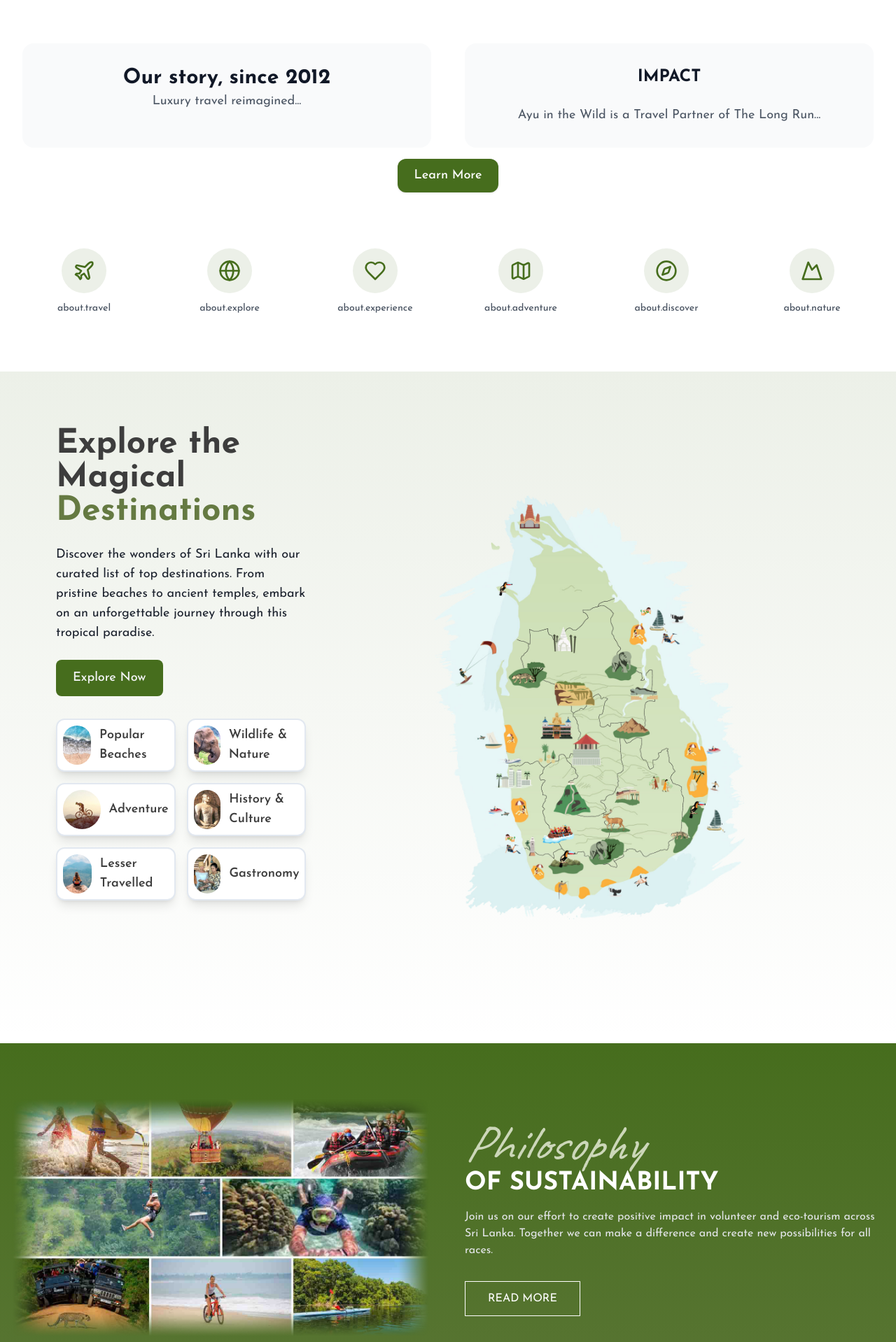
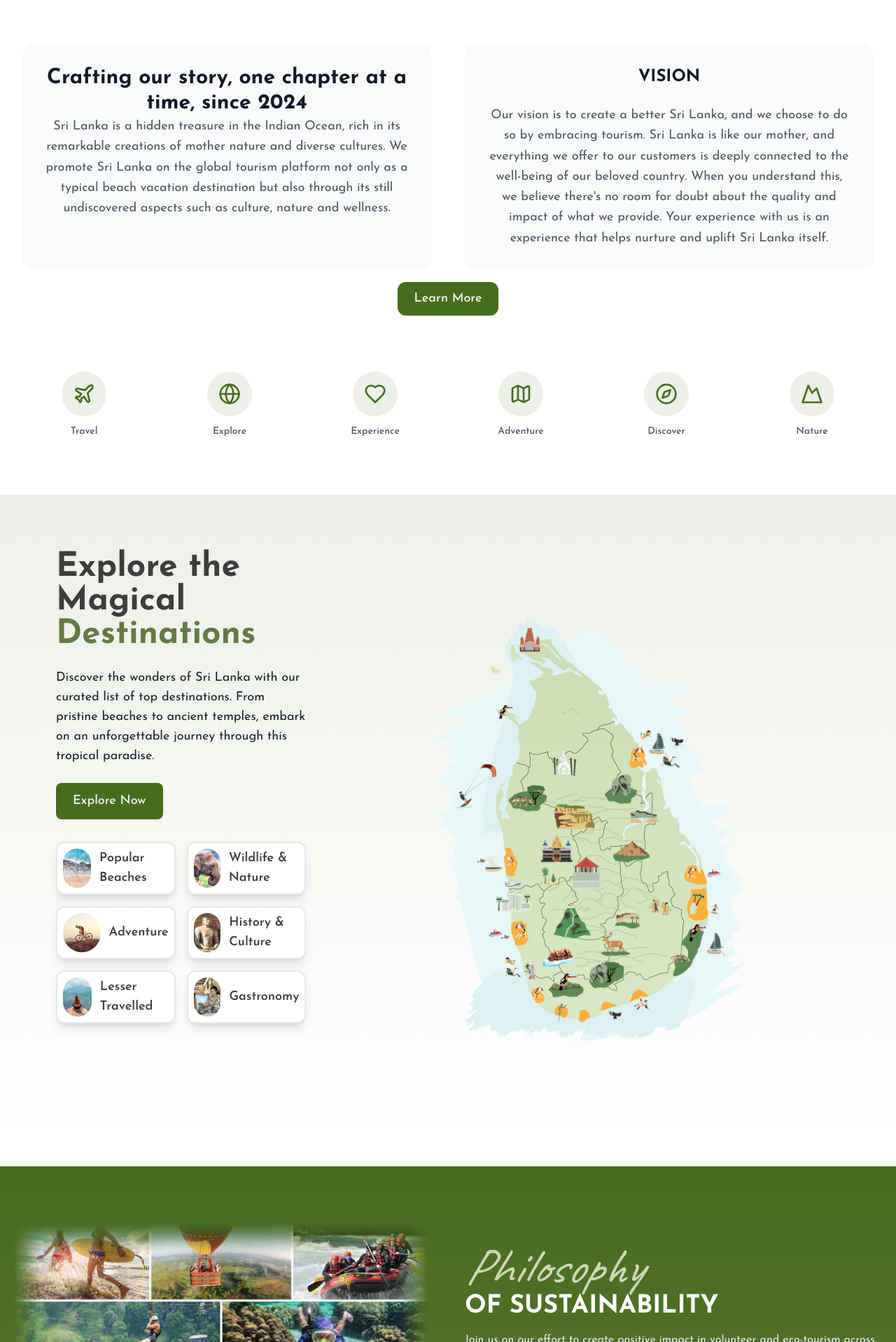
Before and after one commit to therazus/ceylonwanderer, a Next.js app: page / in a window 1280 px wide. Shown: the part 802-2720 px from the top of the page at 70% size. Built offline with nearby package versions, Linux system fonts and the light colour scheme.

Commit message:
translation home page

```diff
--- a/next-i18next.config.js
+++ b/next-i18next.config.js
@@ -3,4 +3,8 @@ module.exports = {
     defaultLocale: "en",
     locales: ["en", "de"],
   },
+
+  react: {
+    useSuspense: false,
+  },
 };
--- a/public/locales/de.json
+++ b/public/locales/de.json
@@ -1,10 +1,20 @@
 {
+
   "about": {
-    "title": "Unsere Geschichte seit 2012",
-    "description": "Luxusreisen neu definiert...",
-    "impact": "EINFLUSS",
-    "impact_description": "Ayu in the Wild ist ein Reisepartner von The Long Run...",
-    "learn_more": "Mehr erfahren"
+    "title": "Unsere Geschichte schreiben, Kapitel für Kapitel, seit 2024",
+    "description": "Sri Lanka ist ein verborgenes Juwel im Indischen Ozean, reich an beeindruckenden Naturschätzen und einer vielfältigen Kultur. Unser Unternehmen fördert Sri Lanka auf der globalen Tourismusplattform nicht nur als typisches Strandurlaubsziel, sondern hebt auch die bisher unentdeckten Aspekte wie Kultur, Natur und Wellness hervor.",
+    "impact": "VISION",
+    "impact_description": "Unsere Vision ist es, ein besseres Sri Lanka zu schaffen, und wir wählen den Weg des Tourismus, um dies zu erreichen. Sri Lanka ist wie unsere Mutter, und alles, was wir unseren Kunden bieten, ist tief mit dem Wohl unseres geliebten Landes verbunden. Wenn man dies versteht, gibt es keinen Zweifel an der Qualität und Wirkung dessen, was wir bieten. Ihre Erfahrung mit uns ist eine Erfahrung, die Sri Lanka selbst nährt und stärkt.",
+    "learn_more": "Mehr erfahren",
+
+    "icons" : {
+      "travel" : "Reisen",
+      "explore" : "Erkunden",
+      "experience" : "Erfahren",
+      "adventure" : "Abenteuer",
+      "nature" : "Natur",
+      "discover" : "Entdecken"
+    }
   },
 
 
@@ -13,14 +23,82 @@
     "about_us": "ÜBER UNS",
     "destinations": "REISEZIELE",
     "contact": "KONTAKT",
-    "search_placeholder": "Suchen...",
+    "search": "Suchen...",
     "translate" : "Übersetzen"
   },
 
   "hero": {
-    "title_line1": "Entdecke die ungezähmte Schönheit von",
+    "title_line1": "Entdecke die ungezähmte Schönheit",
     "title_line2": "Sri Lanka",
     "description": "Wo jeder Moment zu einer unvergesslichen Erinnerung wird."
+  },
+
+
+  "destination": {
+    "title1":"Entdecken Sie die Magischen",
+    "title2":"Reiseziele",
+    "description":"Erforschen Sie die Wunder Sri Lankas mit unserer sorgfältig ausgewählten Liste der besten Reiseziele. Von unberührten Stränden bis hin zu antiken Tempeln – begeben Sie sich auf eine unvergessliche Reise durch dieses tropische Paradies",
+    "explore-now":"Jetzt erkunden",
+
+    "buttons" : {
+      "popular-beaches" : "Beliebte Strände",
+      "wildlife-nature" : "Tierwelt & Natur",
+      "adventure" : "Abenteuer",
+      "history-culture" : "Geschichte & Kultur",
+      "lesser-travelled" : "Weniger bereiste Orte",
+      "gastronomy" : "Gastronomie"
+    }
+
+  },
+
+  "sustainability": {
+    "title1":"Philosophie",
+    "title2":"Der Nachhaltigkeit",
+    "description":"Schließen Sie sich uns an, um einen positiven Einfluss im Bereich des freiwilligen und Ökotourismus in Sri Lanka zu schaffen. Gemeinsam können wir einen Unterschied machen und neue Möglichkeiten für alle Völker schaffen.",
+    "read-more":"MEHR LESEN",
+
+    "education" : {
+      "title" : "Bildung",
+      "description" : "Gemeinschaften durch Wissen und Lernmöglichkeiten stärken."
+      },
+
+      "plant" : {
+        "title" : "Einen Baum pflanzen",
+        "description" : "Beitrag zur Aufforstung und zum Umweltschutz."
+        },
+
+        "animal" : {
+          "title" : "Tierrettung",
+          "description" : "Unterstützung von Tierrettungs- und Schutzprogrammen."
+      }
+
+
+
+  },
+
+  "footer":{
+    "connect" : {
+      "title" : "Verbinden",
+      "contact" : "Kontakt"
+    },
+
+    "find-out-more" : {
+      "title" : "Mehr erfahren",
+      "about": "Über uns",
+      "conscious-travel" : "Bewusstes Reisen",
+      "trade-portal" : "Handelsportal"
+  },
+
+  "advocacy" : {
+    "title" : "Fürsprechen",
+    "description" : "Zusammenarbeit für nachhaltigen Tourismus"
+  },
+
+  "legals" : {
+    "title" : "Rechtliches",
+   "cookies-privacypolicy" : "Cookies & Datenschutz",
+   "all-rights-reserved" : "Alle Rechte vorbehalten"
   }
+}
 
 }
--- a/public/locales/en.json
+++ b/public/locales/en.json
@@ -1,10 +1,19 @@
 {
   "about": {
-    "title": "Our story, since 2012",
-    "description": "Luxury travel reimagined...",
-    "impact": "IMPACT",
-    "impact_description": "Ayu in the Wild is a Travel Partner of The Long Run...",
-    "learn_more": "Learn More"
+    "title": "Crafting our story, one chapter at a time, since 2024",
+    "description": "Sri Lanka is a hidden treasure in the Indian Ocean, rich in its remarkable creations of mother nature and diverse cultures. We promote Sri Lanka on the global tourism platform not only as a typical beach vacation destination but also through its still undiscovered aspects such as culture, nature and wellness.",
+    "impact": "VISION",
+    "impact_description": "Our vision is to create a better Sri Lanka, and we choose to do so by embracing tourism. Sri Lanka is like our mother, and everything we offer to our customers is deeply connected to the well-being of our beloved country. When you understand this, we believe there's no room for doubt about the quality and impact of what we provide. Your experience with us is an experience that helps nurture and uplift Sri Lanka itself.",
+    "learn_more": "Learn More",
+
+    "icons" : {
+      "travel" : "Travel",
+      "explore" : "Explore",
+      "experience" : "Experience",
+      "adventure" : "Adventure",
+      "nature" : "Nature",
+      "discover" : "Discover"
+    }
   },
 
   "navbar": {
@@ -12,7 +21,7 @@
     "about_us": "ABOUT US",
     "destinations": "DESTINATIONS",
     "contact": "CONTACT",
-    "search_placeholder": "Search...",
+    "search": "Search...",
     "translate" : "Translate"
   },
 
@@ -20,7 +29,76 @@
     "title_line1": "Discover the untamed beauty of",
     "title_line2": "Sri Lanka",
     "description": "Where every moment becomes an unforgettable memory."
+  },
+
+  "destination": {
+    "title1":"Explore the Magical",
+    "title2":"Destinations",
+    "description":"Discover the wonders of Sri Lanka with our curated list of top destinations. From pristine beaches to ancient temples, embark on an unforgettable journey through this tropical paradise.",
+    "explore-now":"Explore Now",
+
+    "buttons" : {
+      "popular-beaches" : "Popular Beaches",
+      "wildlife-nature" : "Wildlife & Nature",
+      "adventure" : "Adventure",
+      "history-culture" : "History & Culture",
+      "lesser-travelled" : "Lesser Travelled",
+      "gastronomy" : "Gastronomy"
+    }
+
+  },
+
+
+  "sustainability": {
+    "title1":"Philosophy",
+    "title2":"Of Sustainability",
+    "description":"Join us on our effort to create positive impact in volunteer and eco-tourism across Sri Lanka. Together we can make a difference and create new possibilities for all races.",
+    "read-more":"READ MORE",
+
+    "education" : {
+      "title" : "Education",
+      "description" : "Empowering communities through knowledge and learning opportunities."
+      },
+
+      "plant" : {
+        "title" : "Plant a Tree ",
+        "description" : "Contributing to reforestation and environmental conservation."
+        },
+
+        "animal" : {
+          "title" : "Tierrettung",
+          "description" : "Protecting and caring for wildlife in need"
+      }
+
+
+
+  },
+
+
+  "footer":{
+    "connect" : {
+      "title" : "Connect",
+      "contact" : "Contact"
+    },
+
+    "find-out-more" : {
+      "title" : "Find Out More",
+      "about us": "About Us",
+      "conscious-travel" : "Conscious Travel",
+      "trade-portal" : "Trade Portal"
+  },
+
+  "advocacy" : {
+    "title" : "Advocacy",
+    "description" : "Collaborating for sustainable tourism"
+  },
+
+  "legals" : {
+    "title" : "Legals",
+   "cookies-privacypolicy" : "Cookies & Privacy Policy",
+   "all-rights-reserved" : "All Rights Reserved"
   }
+}
 
 
 }
--- a/src/app/components/about-us.tsx
+++ b/src/app/components/about-us.tsx
@@ -1,8 +1,8 @@
 "use client";
+import { useTranslation } from "react-i18next";
 
 import { Button } from "../components/ui/button";
 import { Plane, Globe, Heart, Map, Compass, Mountain } from "lucide-react";
-import { useTranslation } from "react-i18next";
 
 export default function AboutUs() {
   const { t } = useTranslation();
@@ -38,12 +38,12 @@ export default function AboutUs() {
 
         <div className="mt-16 grid grid-cols-2 md:grid-cols-3 lg:grid-cols-6 gap-8">
           {[
-            { icon: Plane, label: t("about.travel") },
-            { icon: Globe, label: t("about.explore") },
-            { icon: Heart, label: t("about.experience") },
-            { icon: Map, label: t("about.adventure") },
-            { icon: Compass, label: t("about.discover") },
-            { icon: Mountain, label: t("about.nature") },
+            { icon: Plane, label: t("about.icons.travel") },
+            { icon: Globe, label: t("about.icons.explore") },
+            { icon: Heart, label: t("about.icons.experience") },
+            { icon: Map, label: t("about.icons.adventure") },
+            { icon: Compass, label: t("about.icons.discover") },
+            { icon: Mountain, label: t("about.icons.nature") },
           ].map((item, index) => (
             <div
               key={index}
--- a/src/app/components/navbar.tsx
+++ b/src/app/components/navbar.tsx
@@ -1,5 +1,6 @@
 "use client";
 
+import { useTranslation } from "react-i18next";
 import Link from "next/link";
 import Image from "next/image";
 import { Menu, Search, Languages, ChevronDown } from "lucide-react";
@@ -10,7 +11,6 @@ import { Input } from "../components/ui/input";
 import { Sheet, SheetContent, SheetTrigger } from "../components/ui/sheet";
 
 import { useLanguage } from "../context/language-context";
-import { useTranslation } from "react-i18next";
 
 export default function Navbar() {
   const { language, setLanguage } = useLanguage();
@@ -60,7 +60,7 @@ export default function Navbar() {
                   <div className="flex items-center border-b border-gray-300">
                     <Input
                       type="search"
-                      placeholder={t("navbar.search_placeholder")}
+                      placeholder={t("navbar.search") as string}
                       className="w-full text-sm text-base border-none focus:outline-none focus:ring-0"
                       style={{
                         outline: "none",
--- a/src/app/components/sustainability-activities.tsx
+++ b/src/app/components/sustainability-activities.tsx
@@ -1,4 +1,7 @@
+"use client";
+
 import React from "react";
+import { useTranslation } from "react-i18next";
 import { Leaf, GraduationCap, Heart, ArrowRight } from "lucide-react";
 import education from "../../../public/education.jpg";
 import plant from "../../../public/plant.jpg";
@@ -6,6 +9,8 @@ import animal from "../../../public/rescue.jpg";
 import sustainableimage from "../../../public/sustainable.png";
 
 const SustainabilityActivities = () => {
+  const { t } = useTranslation();
+
   return (
     <section className="bg-gradient-to-b from-primary to-tan_primary text-white py-20">
       {/* Philosophy Header */}
@@ -24,16 +29,18 @@ const SustainabilityActivities = () => {
           {/* Right Content */}
           <div className="w-full md:w-1/2">
             <h2 className="text-7xl font-serif italic  font-caveat text-muted_primary">
-              Philosophy
+              {t("sustainability.title1")}
             </h2>
-            <h3 className="text-4xl font-bold mb-4">OF SUSTAINABILITY</h3>
+
+            {/* make following uppercrease */}
+            <h3 className="text-4xl font-bold  mb-4 uppercase">
+              {t("sustainability.title2")}
+            </h3>
             <p className="text-gray-200 mb-8">
-              Join us on our effort to create positive impact in volunteer and
-              eco-tourism across Sri Lanka. Together we can make a difference
-              and create new possibilities for all races.
+              {t("sustainability.description")}
             </p>
             <button className="border border-white px-8 py-3 hover:bg-white hover:text-tan_primary transition-all">
-              READ MORE
+              {t("sustainability.read-more")}
             </button>
           </div>
         </div>
@@ -54,10 +61,12 @@ const SustainabilityActivities = () => {
             <div className="absolute inset-0 bg-black bg-opacity-50 group-hover:bg-opacity-70 transition-all flex items-center justify-center">
               <div className="text-center p-6">
                 <GraduationCap className="w-12 h-12 mx-auto mb-4" />
-                <h3 className="text-2xl font-bold mb-2">Education</h3>
+                <h3 className="text-2xl font-bold mb-2">
+                  {" "}
+                  {t("sustainability.education.title")}{" "}
+                </h3>
                 <p className="text-sm text-gray-200 opacity-0 group-hover:opacity-100 transition-opacity mb-4">
-                  Empowering communities through knowledge and learning
-                  opportunities
+                  {t("sustainability.education.description")}
                 </p>
                 <div className="flex justify-center">
                   <button className="w-10 h-10 rounded-full bg-primary/80 flex items-center justify-center opacity-0 group-hover:opacity-100 transition-all hover:bg-green-600">
@@ -80,9 +89,11 @@ const SustainabilityActivities = () => {
             <div className="absolute inset-0 bg-black bg-opacity-50 group-hover:bg-opacity-70 transition-all flex items-center justify-center">
               <div className="text-center p-6">
                 <Leaf className="w-12 h-12 mx-auto mb-4" />
-                <h3 className="text-2xl font-bold mb-2">Plant a Tree</h3>
+                <h3 className="text-2xl font-bold mb-2">
+                  {t("sustainability.plant.title")}
+                </h3>
                 <p className="text-sm text-gray-200 opacity-0 group-hover:opacity-100 transition-opacity mb-4">
-                  Contributing to reforestation and environmental conservation
+                  {t("sustainability.plant.description")}
                 </p>
                 <div className="flex justify-center">
                   <button className="w-10 h-10 rounded-full bg-primary/80 flex items-center justify-center opacity-0 group-hover:opacity-100 transition-all hover:bg-green-600">
@@ -105,9 +116,11 @@ const SustainabilityActivities = () => {
             <div className="absolute inset-0 bg-black bg-opacity-50 group-hover:bg-opacity-70 transition-all flex items-center justify-center">
               <div className="text-center p-6">
                 <Heart className="w-12 h-12 mx-auto mb-4" />
-                <h3 className="text-2xl font-bold mb-2">Rescue Animal</h3>
+                <h3 className="text-2xl font-bold mb-2">
+                  {t("sustainability.animal.title")}
+                </h3>
                 <p className="text-sm text-gray-200 opacity-0 group-hover:opacity-100 transition-opacity mb-4">
-                  Protecting and caring for wildlife in need
+                  {t("sustainability.animal.description")}
                 </p>
                 <div className="flex justify-center">
                   <button className="w-10 h-10 rounded-full bg-primary/80 flex items-center justify-center opacity-0 group-hover:opacity-100 transition-all hover:bg-green-600">
--- a/src/app/data/categories.ts
+++ b/src/app/data/categories.ts
@@ -1,21 +1,27 @@
+
+
+import { useTranslation } from "react-i18next";
 import type { Category } from "../types/map";
 
-export const categories: Category[] = [
+export const useCategories = () => {
+  const { t } = useTranslation();
+
+  const categories: Category[] = [
     {
       id: "beaches",
-    name: "Popular Beaches",
-    image: "/expt-03.jpg", // Root-relative path to the image
+      name: t("destination.buttons.popular-beaches"),
+      image: "/expt-03.jpg",
       locations: [
         { id: "bentota", name: "Bentota", category: "beaches", coordinates: { x: 15, y: 75 } },
-      { id: "mirissa", name: "Mirissa", category: "beaches", coordinates: { x: 25, y:85 } },
+        { id: "mirissa", name: "Mirissa", category: "beaches", coordinates: { x: 25, y: 85 } },
         { id: "unawatuna", name: "Unawatuna", category: "beaches", coordinates: { x: 20, y: 80 } },
         { id: "weligama", name: "Weligama", category: "beaches", coordinates: { x: 22, y: 82 } },
       ],
     },
     {
       id: "wildlife",
-    name: "Wildlife & Nature",
-    image: "/expt-01.jpg", // Same image for this category
+      name: t("destination.buttons.wildlife-nature"),
+      image: "/expt-01.jpg",
       locations: [
         { id: "yala", name: "Yala", category: "wildlife", coordinates: { x: 75, y: 75 } },
         { id: "udawalawe", name: "Udawalawe", category: "wildlife", coordinates: { x: 55, y: 65 } },
@@ -23,8 +29,8 @@ export const categories: Category[] = [
     },
     {
       id: "adventure",
-    name: "Adventure",
-    image: "/expt-04.jpg", // Same image for this category
+      name: t("destination.buttons.adventure"),
+      image: "/expt-04.jpg",
       locations: [
         { id: "kitulgala", name: "Kitulgala", category: "adventure", coordinates: { x: 35, y: 45 } },
         { id: "ella", name: "Ella", category: "adventure", coordinates: { x: 65, y: 55 } },
@@ -32,8 +38,8 @@ export const categories: Category[] = [
     },
     {
       id: "culture",
-    name: "History & Culture",
-    image: "/expt-02.jpg", // Same image for this category
+      name: t("destination.buttons.history-culture"),
+      image: "/expt-02.jpg",
       locations: [
         { id: "sigiriya", name: "Sigiriya", category: "culture", coordinates: { x: 45, y: 33 } },
         { id: "kandy", name: "Kandy", category: "culture", coordinates: { x: 50, y: 42 } },
@@ -41,8 +47,8 @@ export const categories: Category[] = [
     },
     {
       id: "lesser-travelled",
-    name: "Lesser Travelled",
-    image: "/expt-05.jpg", // Same image for this category
+      name: t("destination.buttons.lesser-travelled"),
+      image: "/expt-05.jpg",
       locations: [
         { id: "jaffna", name: "Jaffna", category: "lesser-travelled", coordinates: { x: 33, y: 13 } },
         { id: "trincomalee", name: "Trincomalee", category: "lesser-travelled", coordinates: { x: 70, y: 25 } },
@@ -50,11 +56,14 @@ export const categories: Category[] = [
     },
     {
       id: "gastronomy",
-    name: "Gastronomy",
-    image: "/expt-06.jpg", // Same image for this category
+      name: t("destination.buttons.gastronomy"),
+      image: "/expt-06.jpg",
       locations: [
         { id: "galle", name: "Galle", category: "gastronomy", coordinates: { x: 20, y: 80 } },
         { id: "colombo", name: "Colombo", category: "gastronomy", coordinates: { x: 15, y: 45 } },
       ],
     },
   ];
+
+  return categories;
+};
```
Also changed, not shown: src/app/components/DestinationMap/sri-lanka-map.tsx (+11 -7 lines), src/app/components/footer.tsx (+25 -18 lines). Lines whose indentation alone changed are shown as unchanged.
